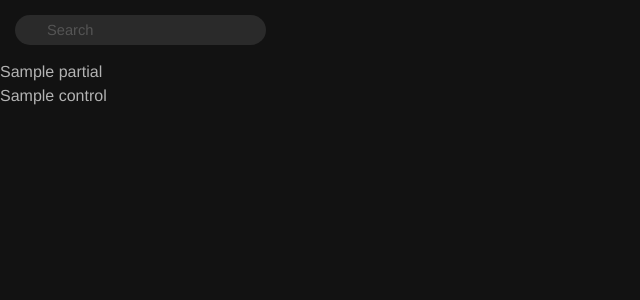
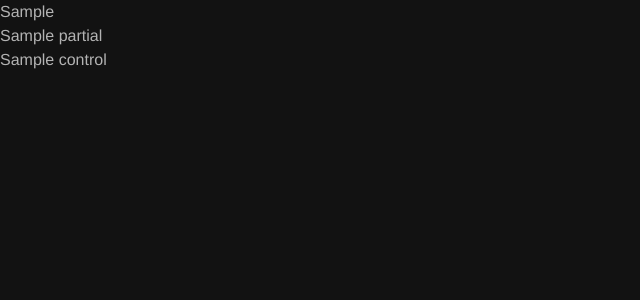
Before and after one commit to yrnehli/musicPlayer, a PHP site: template views/shell.php in a window 1280 px wide. Shown: the top 300 px of the page, without its empty margins (0-640 px from the left). Run offline with PHP 8.4, Linux system fonts and the light colour scheme; the template is opened without the code that fills it: most values are stand-ins (such as "Sample title", 1, 10 or a date in 2020); some libraries are stand-ins or nearby versions; some web fonts are replaced.

Commit message:
Move window controls overlay to separate view

```diff
--- a/app/Controllers/Controller.php
+++ b/app/Controllers/Controller.php
@@ -24,6 +24,7 @@ class Controller {
 
 		Flight::render($name, $data, 'partial');
 		Flight::render('control', compact('songIds'), 'control');
+		Flight::render('windowControlsOverlay', [], 'windowControlsOverlay');
 		Flight::render('shell');
 	}
 
--- a/views/shell.php
+++ b/views/shell.php
@@ -26,11 +26,7 @@
 		<title>Music</title>
 	</head>
 	<body>
-		<div id="windowControlsOverlay">
-			<i id="searchIcon" class="fal fa-search"></i>
-			<input type="text" id="searchBar" placeholder="Search" spellcheck="false">
-			<i id="clearSearchBarButton" class="fal fa-times" style="display: none;"></i>
-		</div>
+		<?= $windowControlsOverlay ?>
 		<div id="partial">
 			<?= $partial ?>
 		</div>
--- /dev/null
+++ b/views/windowControlsOverlay.php
@@ -0,0 +1,5 @@
+<div id="windowControlsOverlay">
+	<i id="searchIcon" class="fal fa-search"></i>
+	<input type="text" id="searchBar" placeholder="Search" spellcheck="false">
+	<i id="clearSearchBarButton" class="fal fa-times" style="display: none;"></i>
+</div>
```
